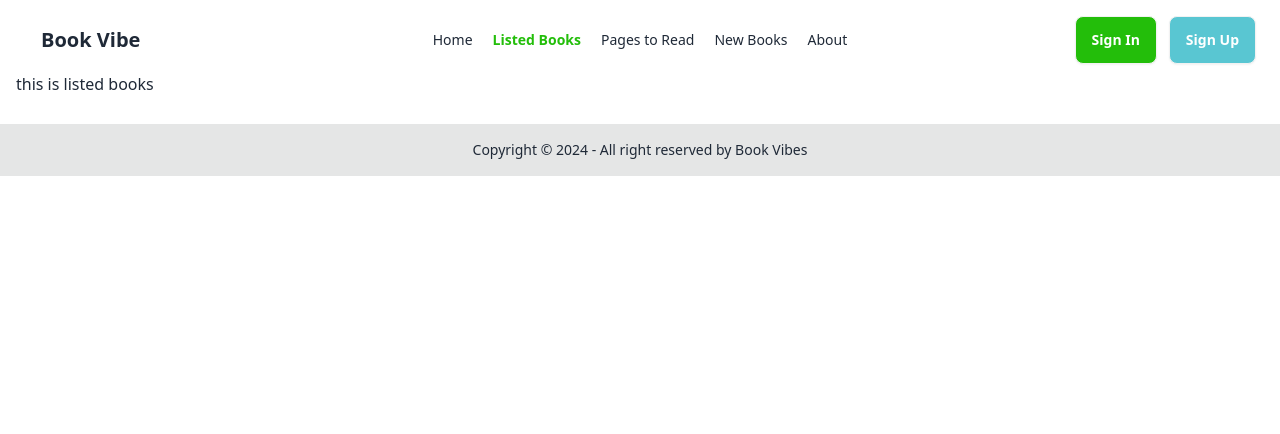
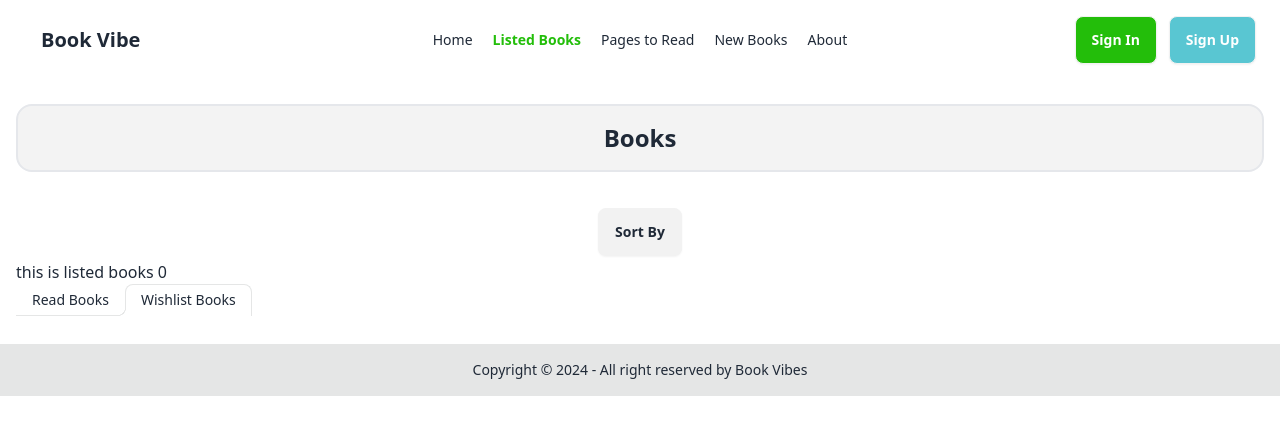
Before and after one commit to AbidShazid3/b9a8-book-vibe-project, a React (Vite) app: page /listed_books in a window 1280 px wide. Shown: the top 434 px of the page. Built offline with nearby package versions, Linux system fonts and the light colour scheme; a web font is replaced by a local one.

Commit message:
added listed books details

```diff
--- a/package.json
+++ b/package.json
@@ -17,6 +17,7 @@
     "react-dom": "^18.2.0",
     "react-icons": "^5.0.1",
     "react-router-dom": "^6.22.3",
+    "react-toastify": "^10.0.5",
     "sort-by": "^1.2.0"
   },
   "devDependencies": {
--- a/src/components/BookDetails/BookDetails.jsx
+++ b/src/components/BookDetails/BookDetails.jsx
@@ -1,5 +1,7 @@
-import { Link, useLoaderData, useParams } from "react-router-dom";
-
+import { useLoaderData, useParams } from "react-router-dom";
+import { ToastContainer, toast } from 'react-toastify';
+import 'react-toastify/dist/ReactToastify.css';
+import { saveReadBook } from "../../utility/localstorage";
 
 const BookDetails = () => {
     const books = useLoaderData();
@@ -7,6 +9,16 @@ const BookDetails = () => {
     const idInt = parseInt(bookId);
     const book = books.find(book => book.bookId == idInt);
     const { image, tags, bookName, author, category, rating, review, publisher, yearOfPublishing, totalPages } = book;
+
+    const handleRead =()=>{
+        saveReadBook(idInt);
+        toast('You have successfully added to read');
+    }
+
+    const handleWishlist=()=>{
+        toast('You have successfully added to wishlist');
+    }
+
     return (
         <div className="mt-12">
             <div className="flex rounded-lg p-4 gap-10">
@@ -31,9 +43,10 @@ const BookDetails = () => {
                         <p>Year of Publishing: <span className="font-bold"> {yearOfPublishing}</span></p>
                         <p>Rating: <span className="font-bold"> {rating}</span></p>
                     </div>
-                    <Link ><button className="btn btn-outline mr-4">Read</button></Link>
-                    <Link><button className="btn bg-[#50B1C9]">Wishlist</button></Link>
+                    <button onClick={handleRead} className="btn btn-outline mr-4">Read</button>
+                    <button onClick={handleWishlist} className="btn bg-[#50B1C9]">Wishlist</button>
                 </div>
+                <ToastContainer />
             </div>
         </div>
     );
--- a/src/components/ListedBooks/ListedBooks.jsx
+++ b/src/components/ListedBooks/ListedBooks.jsx
@@ -1,9 +1,36 @@
+import { useEffect, useState } from "react";
+import { useLoaderData } from "react-router-dom";
+import { getStoredReadBook } from "../../utility/localstorage";
 
 
 const ListedBooks = () => {
+    const books = useLoaderData();
+    const [readBooks, setReadBooks] = useState([]);
+    useEffect(() => {
+        const storedBookIds = getStoredReadBook();
+        if (books.length > 0) {
+            const booksRead = books.filter(book => storedBookIds.includes(book.bookId));
+            console.log(books, storedBookIds, booksRead);
+            setReadBooks(booksRead);
+        }
+
+    }, [])
     return (
         <div>
-            <h2>this is listed books</h2>
+            <h1 className="text-center text-2xl font-bold border-2 p-4 bg-[#F3F3F3] rounded-2xl mt-8">Books</h1>
+            <div className="dropdown flex justify-center mt-8">
+                <div tabIndex={0} role="button" className="btn m-1">Sort By</div>
+                <ul tabIndex={0} className="dropdown-content z-[1] menu p-2 shadow bg-base-100 rounded-box w-52">
+                    <li><a>Rating</a></li>
+                    <li><a>Number of Pages</a></li>
+                    <li><a>Publisher year</a></li>
+                </ul>
+            </div>
+            <h2>this is listed books {readBooks.length}</h2>
+            <div role="tablist" className="tabs tabs-lifted flex">
+                <a role="tab" className="tab">Read Books</a>
+                <a role="tab" className="tab tab-active">Wishlist Books</a>
+            </div>
         </div>
     );
 };
--- a/src/main.jsx
+++ b/src/main.jsx
@@ -28,11 +28,12 @@ const router = createBrowserRouter([
       {
         path: "/book_details/:bookId",
         element: <BookDetails></BookDetails>,
-        loader: ()=> fetch("../books.json"),
+        loader: ()=> fetch("/books.json"),
       },
       {
         path: "/listed_books",
-        element: <ListedBooks></ListedBooks>
+        element: <ListedBooks></ListedBooks>,
+        loader: ()=> fetch("/books.json"),
       },
       {
         path: "/pages_read",
--- /dev/null
+++ b/src/utility/localstorage.js
@@ -0,0 +1,18 @@
+const getStoredReadBook = () =>{
+    const storedReadBook = localStorage.getItem('read-books');
+    if(storedReadBook){
+        return JSON.parse(storedReadBook);
+    }
+    return [];
+}
+
+const saveReadBook = id => {
+    const storedReadBooks = getStoredReadBook();
+    const exists = storedReadBooks.find(bookId=> bookId === id);
+    if(!exists){
+        storedReadBooks.push(id);
+        localStorage.setItem('read-books', JSON.stringify(storedReadBooks));
+    }
+}
+
+export {getStoredReadBook, saveReadBook}
```
Also changed, not shown: 1 other file (tests, documents, lock files or other folders).
